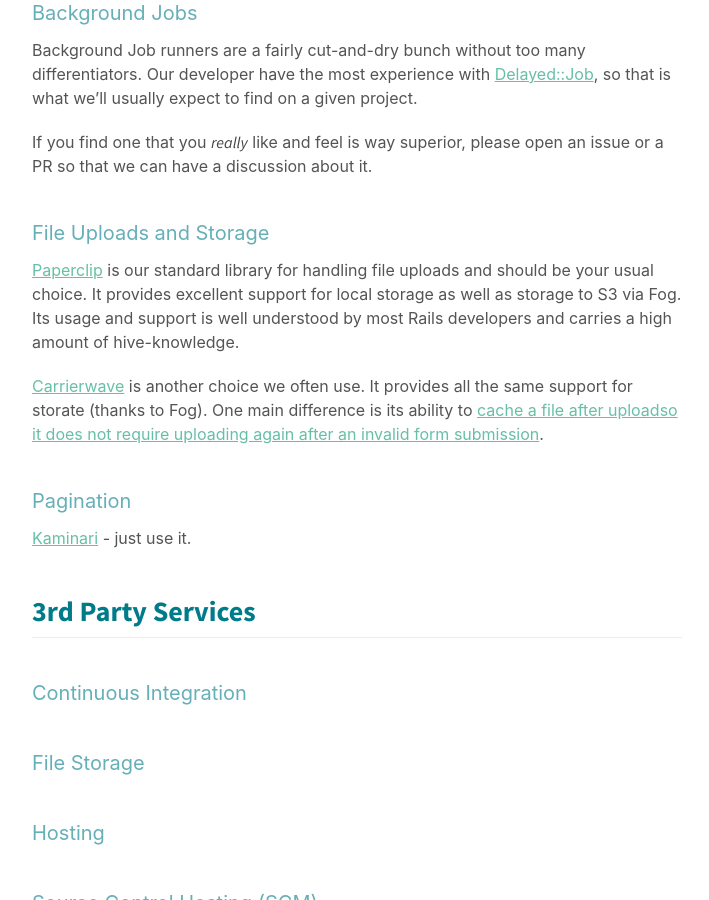
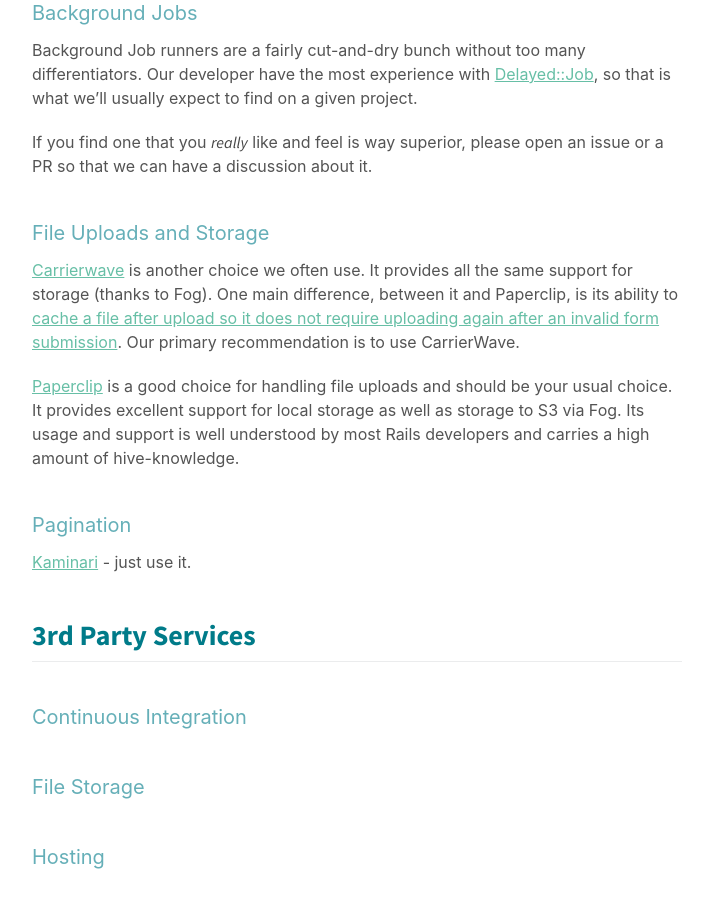
Before and after one commit to thenerdery/ruby-standards, a Jekyll site: the page built from index.md, in a window 1280 px wide and 900 px high, scrolled down 4484 px. Shown: the whole window, without its empty margins (283-992 px from the left). Built offline with Jekyll 4.4.1, drawn with Linux system fonts in a browser that asks for light colours; some web fonts are replaced.

Commit message:
Re-arranging CarrierWave to top, fixing typos, and denoting that it is the primary choice

```diff
--- a/index.md
+++ b/index.md
@@ -107,9 +107,9 @@ If you find one that you *really* like and feel is way superior, please open an
 
 ## File Uploads and Storage
 
-[Paperclip](https://github.com/thoughtbot/paperclip) is our standard library for handling file uploads and should be your usual choice.  It provides excellent support for local storage as well as storage to S3 via Fog.  Its usage and support is well understood by most Rails developers and carries a high amount of hive-knowledge.
+[Carrierwave](https://github.com/carrierwaveuploader/carrierwave) is another choice we often use.  It provides all the same support for storage (thanks to Fog).  One main difference, between it and Paperclip, is its ability to [cache a file after upload so it does not require uploading again after an invalid form submission](https://github.com/carrierwaveuploader/carrierwave#making-uploads-work-across-form-redisplays).  Our primary recommendation is to use CarrierWave.
 
-[Carrierwave](https://github.com/carrierwaveuploader/carrierwave) is another choice we often use.  It provides all the same support for storate (thanks to Fog).  One main difference is its ability to [cache a file after uploadso it does not require uploading again after an invalid form submission](https://github.com/carrierwaveuploader/carrierwave#making-uploads-work-across-form-redisplays).
+[Paperclip](https://github.com/thoughtbot/paperclip) is a good choice for handling file uploads and should be your usual choice.  It provides excellent support for local storage as well as storage to S3 via Fog.  Its usage and support is well understood by most Rails developers and carries a high amount of hive-knowledge.
 
 ## Pagination
 
```
